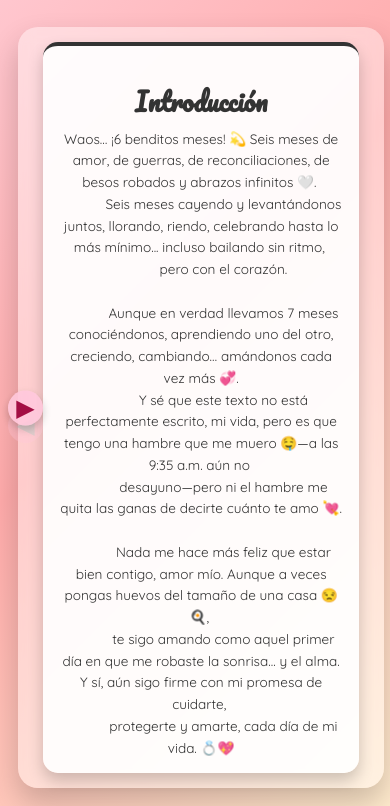
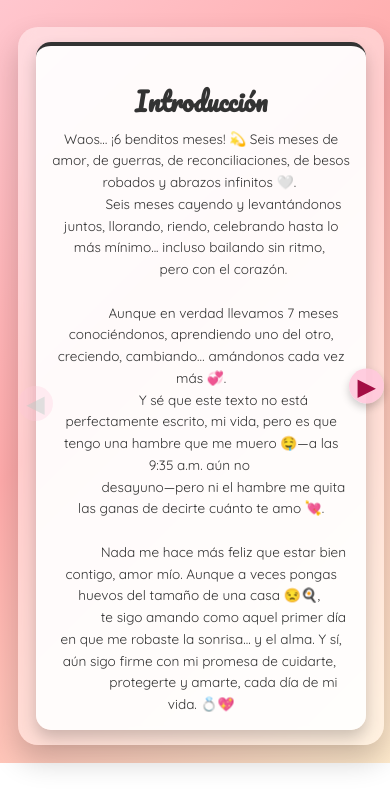
Before and after one commit to JowelBR/Sorpresa-cartas, a plain HTML site: page index.html in a window 390 px wide. Shown: the part 188-994 px from the top of the page. After the commit the page ends 951 px from the top, so only its background shows below. Drawn offline with Linux system fonts and the light colour scheme.

Commit message:
Update index.html

```diff
--- a/index.html
+++ b/index.html
@@ -16,18 +16,21 @@
         /* Estilos Generales y del Body */
         /* ---------------------------------------------------- */
         body {
-            background: linear-gradient(135deg, #FFD1DC, #FFABAB, #FFEBCD); /* Rosa Pastel, Rojo Suave, Beige Rosado */
+            background: linear-gradient(135deg, #FFD1DC, #FFABAB, #FFEBCD);
+            /* Rosa Pastel, Rojo Suave, Beige Rosado */
             min-height: 100vh;
             display: flex;
             flex-direction: column;
             justify-content: center;
             align-items: center;
-            padding: 20px; /* Padding general para que no se pegue a los bordes de la pantalla */
+            padding: 20px;
+            /* Padding general para que no se pegue a los bordes de la pantalla */
             box-sizing: border-box;
             color: #333;
             text-align: center;
             font-family: 'Quicksand', sans-serif;
-            overflow-x: hidden; /* Evita el scroll horizontal en caso de desbordamiento */
+            overflow-x: hidden;
+            /* Evita el scroll horizontal en caso de desbordamiento */
         }
 
         /* ---------------------------------------------------- */
@@ -35,7 +38,8 @@
         /* ---------------------------------------------------- */
         .surprise-header {
             margin-bottom: 30px;
-            padding: 0 15px; /* Pequeño padding para móviles */
+            padding: 0 15px;
+            /* Pequeño padding para móviles */
         }
 
         .surprise-header h2 {
@@ -43,8 +47,9 @@
             font-family: 'Pacifico', cursive;
             color: #E91E63;
             margin-bottom: 10px;
-            text-shadow: 2px 2px 4px rgba(0,0,0,0.2);
-            line-height: 1.2; /* Asegura un buen espaciado de línea en títulos largos */
+            text-shadow: 2px 2px 4px rgba(0, 0, 0, 0.2);
+            line-height: 1.2;
+            /* Asegura un buen espaciado de línea en títulos largos */
         }
 
         .surprise-header p {
@@ -52,8 +57,10 @@
             opacity: 0.9;
             font-family: 'Quicksand', sans-serif;
             color: #6A0527;
-            max-width: 800px; /* Limita el ancho para que el texto no sea demasiado largo en pantallas grandes */
-            margin: 0 auto; /* Centra el párrafo */
+            max-width: 800px;
+            /* Limita el ancho para que el texto no sea demasiado largo en pantallas grandes */
+            margin: 0 auto;
+            /* Centra el párrafo */
         }
 
         /* ---------------------------------------------------- */
@@ -61,8 +68,10 @@
         /* ---------------------------------------------------- */
         .month-carousel-container {
             position: relative;
-            width: 100%; /* Ocupa todo el ancho disponible */
-            max-width: 650px; /* Limita el ancho máximo en pantallas grandes */
+            width: 100%;
+            /* Ocupa todo el ancho disponible */
+            max-width: 650px;
+            /* Limita el ancho máximo en pantallas grandes */
             margin: 0 auto;
             display: flex;
             align-items: center;
@@ -73,7 +82,8 @@
             backdrop-filter: blur(8px);
             -webkit-backdrop-filter: blur(8px);
             box-shadow: 0 15px 30px rgba(0, 0, 0, 0.2);
-            min-height: 400px; /* Altura mínima para que siempre se vea el contenedor */
+            min-height: 400px;
+            /* Altura mínima para que siempre se vea el contenedor */
         }
 
         /* ---------------------------------------------------- */
@@ -93,18 +103,21 @@
             align-items: center;
             box-shadow: 0 4px 8px rgba(0, 0, 0, 0.2);
             transition: background-color 0.3s ease, transform 0.2s ease, color 0.3s ease;
-            position: absolute; /* Posicionado absolutamente con respecto a .month-carousel-container */
+            position: absolute;
+            /* Posicionado absolutamente con respecto a .month-carousel-container */
             top: 50%;
             transform: translateY(-50%);
             z-index: 10;
         }
 
         .prev-button {
-            left: -25px; /* Sale la mitad del botón del contenedor */
+            left: -25px;
+            /* Para pantallas grandes, se mantiene fuera */
         }
 
         .next-button {
-            right: -25px; /* Sale la mitad del botón del contenedor */
+            right: -25px;
+            /* Para pantallas grandes, se mantiene fuera */
         }
 
         .nav-button:hover {
@@ -130,26 +143,37 @@
         /* Estilos de la Tarjeta del Mes (General) */
         /* ---------------------------------------------------- */
         .month-card-wrapper {
-            width: 100%; /* Ocupa el 100% del ancho de su contenedor (.month-carousel-container) */
-            max-width: 550px; /* Limita el ancho máximo de la tarjeta */
-            height: auto; /* Altura automática según el contenido */
-            min-height: 350px; /* Altura mínima para evitar que sea demasiado pequeña */
+            width: 100%;
+            /* Ocupa el 100% del ancho de su contenedor (.month-carousel-container) */
+            max-width: 550px;
+            /* Limita el ancho máximo de la tarjeta */
+            height: auto;
+            /* Altura automática según el contenido */
+            min-height: 350px;
+            /* Altura mínima para evitar que sea demasiado pequeña */
             background-color: rgba(255, 255, 255, 0.9);
             border-radius: 15px;
             padding: 25px;
             box-shadow: 0 8px 16px rgba(0, 0, 0, 0.2);
             display: flex;
             flex-direction: column;
-            justify-content: center; /* Centra el contenido verticalmente */
-            align-items: center; /* Centra el contenido horizontalmente */
+            justify-content: center;
+            /* Centra el contenido verticalmente */
+            align-items: center;
+            /* Centra el contenido horizontalmente */
             text-align: center;
-            border-top: 8px solid; /* Borde superior que cambia por mes */
-            /* ELIMINADA LA TRANSITION DE CSS */
-            opacity: 1; /* Asegura que sea visible por defecto */
-            transform: translateX(0) scale(1); /* Reset de transformaciones, se mantendrán estáticas */
-            box-sizing: border-box; /* Incluye padding y border en el width/height */
-            position: static; /* Asegura que no interfiera con el posicionamiento de los botones */
-            margin: 0 10px; /* Pequeño margen para que no se pegue a los botones si están dentro del contenedor */
+            border-top: 8px solid;
+            /* Borde superior que cambia por mes */
+            opacity: 1;
+            /* Asegura que sea visible por defecto */
+            transform: translateX(0) scale(1);
+            /* Reset de transformaciones */
+            box-sizing: border-box;
+            /* Incluye padding y border en el width/height */
+            position: static;
+            /* Asegura que no interfiera con el posicionamiento de los botones */
+            margin: 0 10px;
+            /* Pequeño margen para que no se pegue a los botones si están dentro del contenedor */
         }
 
         .month-card-wrapper h3 {
@@ -164,11 +188,12 @@
             font-size: 1.1em;
             line-height: 1.6;
             margin: 0;
-            white-space: pre-wrap; /* Mantiene saltos de línea del HTML */
+            white-space: pre-wrap;
+            /* Mantiene saltos de línea del HTML */
         }
 
         /* ---------------------------------------------------- */
-        /* Estilos Personalizados para Cada Mes */
+        /* Estilos Personalizados para Cada Mes (sin animaciones) */
         /* ---------------------------------------------------- */
 
         /* DICIEMBRE: NAVIDAD 🎄✨ */
@@ -177,14 +202,15 @@
             background: linear-gradient(135deg, rgba(231, 76, 60, 0.95), rgba(192, 57, 43, 0.95));
             color: #F8F8F8;
             box-shadow: 0 10px 30px rgba(231, 76, 60, 0.7),
-                        0 0 25px rgba(255, 223, 0, 0.5) inset;
-            /* ELIMINADA ANIMATION: animation: pulseChristmas 2s infinite alternate ease-in-out; */
-            transform: scale(1); /* Resetear a escala 1 para quitar efectos de escala base */
+                0 0 25px rgba(255, 223, 0, 0.5) inset;
+            transform: scale(1);
         }
+
         .month-card-wrapper.diciembre h3 {
             color: #2ECC71;
-            text-shadow: 2px 2px 3px rgba(0,0,0,0.2);
+            text-shadow: 2px 2px 3px rgba(0, 0, 0, 0.2);
         }
+
         .month-card-wrapper.diciembre p {
             color: #ECF0F1;
         }
@@ -195,14 +221,15 @@
             background: linear-gradient(135deg, rgba(255, 200, 230, 0.95), rgba(255, 170, 200, 0.95));
             color: #6A0527;
             box-shadow: 0 10px 30px rgba(255, 20, 147, 0.6),
-                        0 0 20px rgba(255, 20, 147, 0.3) inset;
-            /* ELIMINADA ANIMATION: animation: pulseLove 2s infinite alternate ease-in-out; */
-            transform: scale(1); /* Resetear a escala 1 para quitar efectos de escala base */
+                0 0 20px rgba(255, 20, 147, 0.3) inset;
+            transform: scale(1);
         }
+
         .month-card-wrapper.enero h3 {
             color: #E91E63;
-            text-shadow: 1px 1px 2px rgba(0,0,0,0.1);
+            text-shadow: 1px 1px 2px rgba(0, 0, 0, 0.1);
         }
+
         .month-card-wrapper.enero p {
             color: #880E4F;
         }
@@ -213,14 +240,15 @@
             background: linear-gradient(135deg, rgba(255, 180, 190, 0.95), rgba(255, 150, 160, 0.95));
             color: #6A0527;
             box-shadow: 0 10px 30px rgba(220, 20, 60, 0.6),
-                        0 0 20px rgba(220, 20, 60, 0.3) inset;
-            /* ELIMINADA ANIMATION: animation: pulseLove 2s infinite alternate ease-in-out; */
-            transform: scale(1); /* Resetear a escala 1 para quitar efectos de escala base */
+                0 0 20px rgba(220, 20, 60, 0.3) inset;
+            transform: scale(1);
         }
+
         .month-card-wrapper.febrero h3 {
             color: #C2185B;
-            text-shadow: 1px 1px 2px rgba(0,0,0,0.1);
+            text-shadow: 1px 1px 2px rgba(0, 0, 0, 0.1);
         }
+
         .month-card-wrapper.febrero p {
             color: #880E4F;
         }
@@ -231,15 +259,15 @@
             background-color: rgba(40, 0, 0, 0.9);
             color: #FF7F50;
             box-shadow: 0 10px 25px rgba(255, 0, 0, 0.3);
-            /* ELIMINADA ANIMATION: animation: shake 0.8s cubic-bezier(.36,.07,.19,.97) infinite alternate; */
             filter: saturate(1.1) contrast(1.1) brightness(1);
             border-image: none;
             border-width: 5px;
             border-style: solid;
-            transform: scale(1); /* Asegurar escala normal */
+            transform: scale(1);
             overflow: visible;
-            position: relative; /* Mantener relative si tu descripción de marzo usa elementos internos con absolute */
+            position: relative;
         }
+
         .month-card-wrapper.marzo p {
             font-size: 1.09em;
             color: #ffe2e2;
@@ -247,6 +275,7 @@
             position: static;
             z-index: auto;
         }
+
         .month-card-wrapper.marzo h3 {
             color: #FF6347;
             position: static;
@@ -259,14 +288,15 @@
             background: linear-gradient(135deg, rgba(173, 216, 230, 0.95), rgba(135, 206, 250, 0.95));
             color: #003366;
             box-shadow: 0 10px 30px rgba(70, 130, 180, 0.6),
-                        0 0 20px rgba(70, 130, 180, 0.3) inset;
-            transform: scale(1); /* Asegurar escala normal */
-            /* No hay animación aquí */
+                0 0 20px rgba(70, 130, 180, 0.3) inset;
+            transform: scale(1);
         }
+
         .month-card-wrapper.abril h3 {
             color: #1E90FF;
-            text-shadow: 1px 1px 2px rgba(0,0,0,0.1);
+            text-shadow: 1px 1px 2px rgba(0, 0, 0, 0.1);
         }
+
         .month-card-wrapper.abril p {
             color: #005691;
         }
@@ -277,28 +307,24 @@
             background: linear-gradient(135deg, rgba(255, 230, 240, 0.95), rgba(255, 200, 220, 0.95));
             color: #6A0527;
             box-shadow: 0 10px 30px rgba(255, 105, 180, 0.6),
-                        0 0 20px rgba(255, 105, 180, 0.3) inset;
-            /* ELIMINADA ANIMATION: animation: pulseLove 2s infinite alternate ease-in-out; */
-            transform: scale(1); /* Resetear a escala 1 para quitar efectos de escala base */
+                0 0 20px rgba(255, 105, 180, 0.3) inset;
+            transform: scale(1);
         }
+
         .month-card-wrapper.mayo h3 {
             color: #E91E63;
-            text-shadow: 1px 1px 2px rgba(0,0,0,0.1);
+            text-shadow: 1px 1px 2px rgba(0, 0, 0, 0.1);
         }
+
         .month-card-wrapper.mayo p {
             font-size: 1.1em;
             color: #880E4F;
         }
-        .month-card-wrapper.junio { border-color: #e91e63; transform: scale(1); } /* Solo borde, el resto hereda de .month-card-wrapper */
-        /* ... Puedes añadir más meses aquí siguiendo el mismo patrón ... */
 
-
-        /* ---------------------------------------------------- */
-        /* Definiciones de Animaciones (ELIMINADAS) */
-        /* ---------------------------------------------------- */
-        /* @keyframes pulseLove { ... } */
-        /* @keyframes shake { ... } */
-        /* @keyframes pulseChristmas { ... } */
+        .month-card-wrapper.junio {
+            border-color: #e91e63;
+            transform: scale(1);
+        }
 
 
         /* ---------------------------------------------------- */
@@ -308,80 +334,117 @@
         /* Estilos para pantallas pequeñas (hasta 768px de ancho, típico para tabletas en vertical y todos los móviles) */
         @media (max-width: 768px) {
             body {
-                padding: 10px; /* Menos padding en pantallas pequeñas */
+                padding: 10px;
             }
 
             .surprise-header h2 {
-                font-size: 2.2em; /* Reducir tamaño del título principal */
+                font-size: 2.2em;
             }
 
             .surprise-header p {
-                font-size: 1em; /* Reducir tamaño del párrafo principal */
+                font-size: 1em;
             }
 
             .month-carousel-container {
-                padding: 15px; /* Menos padding dentro del contenedor del carrusel */
-                max-width: 95%; /* Usar casi todo el ancho disponible */
-                min-height: 300px; /* Ajustar altura mínima para móviles */
+                padding: 15px;
+                max-width: 95%;
+                min-height: 300px;
             }
 
-            /* Ajuste de los botones para móviles */
+            /* ************************************************* */
+            /* *** MODIFICACIÓN CLAVE PARA LOS BOTONES EN MÓVILES *** */
+            /* ************************************************* */
             .nav-button {
-                width: 40px; /* Reducir tamaño del botón */
+                width: 40px;
                 height: 40px;
-                font-size: 1.8em; /* Reducir tamaño de la flecha */
-                /* Posicionamiento más pegado al contenedor en móviles */
-                left: -15px; /* Ajustar posición para que no se salgan demasiado */
-                right: -15px; /* Ajustar posición */
+                font-size: 1.8em;
+                /* Reajusta el posicionamiento para que no se superpongan */
+                /* Los movemos ligeramente hacia adentro o a 0 de distancia del borde */
+                left: 0px;
+                /* Botón izquierdo al borde izquierdo del contenedor */
+                right: 0px;
+                /* Esto no importa para .prev-button, pero es un reset para .nav-button */
             }
+
+            .prev-button {
+                left: 0px;
+                /* Asegura que esté justo al borde izquierdo del contenedor del carrusel */
+                right: auto;
+                /* Reset para que no interfiera el 'right' genérico de .nav-button */
+            }
+
+            .next-button {
+                right: 0px;
+                /* Asegura que esté justo al borde derecho del contenedor del carrusel */
+                left: auto;
+                /* Reset para que no interfiera el 'left' genérico de .nav-button */
+            }
+
+            /* ************************************************* */
+
 
             /* Ajuste de la tarjeta del mes para móviles */
             .month-card-wrapper {
-                padding: 20px; /* Reducir padding de la tarjeta */
-                max-width: 100%; /* Asegura que ocupe todo el ancho disponible en el contenedor */
-                min-height: 280px; /* Altura mínima para que no se achique demasiado */
-                border-width: 4px; /* Reducir el grosor del borde superior */
+                padding: 20px;
+                max-width: 100%;
+                min-height: 280px;
+                border-width: 4px;
+                margin: 0 5px;
+                /* Reducir el margen entre la tarjeta y los botones para aprovechar el espacio */
             }
 
             .month-card-wrapper h3 {
-                font-size: 1.8em; /* Reducir tamaño del título del mes */
+                font-size: 1.8em;
                 margin-bottom: 10px;
             }
 
             .month-card-wrapper p {
-                font-size: 0.95em; /* Reducir tamaño del texto de la descripción */
+                font-size: 0.95em;
             }
         }
 
         /* Estilos para pantallas muy pequeñas (ej. iPhone SE, ancho < 480px) */
         @media (max-width: 480px) {
             .surprise-header h2 {
-                font-size: 2em; /* Más reducción */
+                font-size: 2em;
             }
 
             .surprise-header p {
-                font-size: 0.9em; /* Más reducción */
+                font-size: 0.9em;
             }
 
             .nav-button {
-                width: 35px; /* Más reducción del botón */
+                width: 35px;
                 height: 35px;
-                font-size: 1.5em; /* Más reducción de la flecha */
-                left: -10px; /* Aún más pegados */
-                right: -10px;
+                font-size: 1.5em;
+                /* Mantener left/right a 0px para que no se superpongan */
+                left: 0px;
+                right: 0px;
+            }
+
+            .prev-button {
+                left: 0px;
+                right: auto;
+            }
+
+            .next-button {
+                right: 0px;
+                left: auto;
             }
 
             .month-card-wrapper {
-                padding: 15px; /* Más reducción del padding de la tarjeta */
-                min-height: 250px; /* Altura mínima para pantallas muy pequeñas */
+                padding: 15px;
+                min-height: 250px;
+                margin: 0 3px;
+                /* Margen aún más pequeño para pantallas muy estrechas */
             }
 
             .month-card-wrapper h3 {
-                font-size: 1.6em; /* Más reducción */
+                font-size: 1.6em;
             }
 
             .month-card-wrapper p {
-                font-size: 0.85em; /* Más reducción */
+                font-size: 0.85em;
             }
         }
     </style>
```
